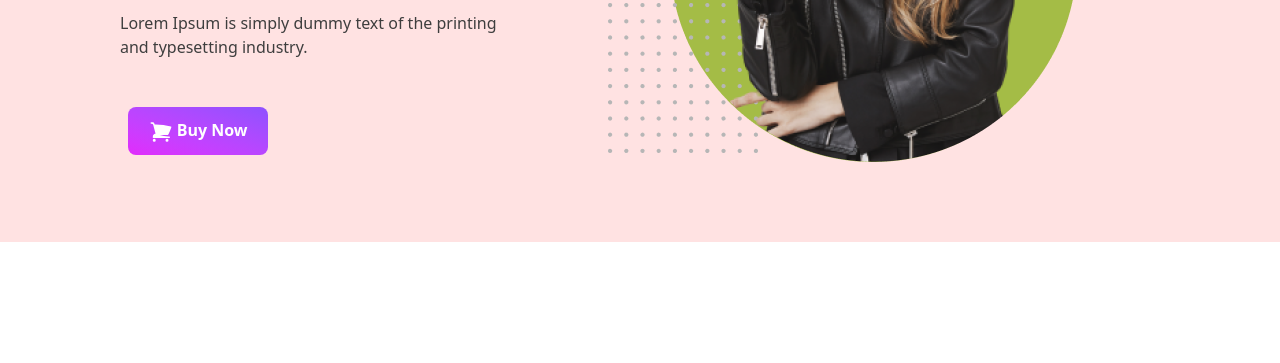
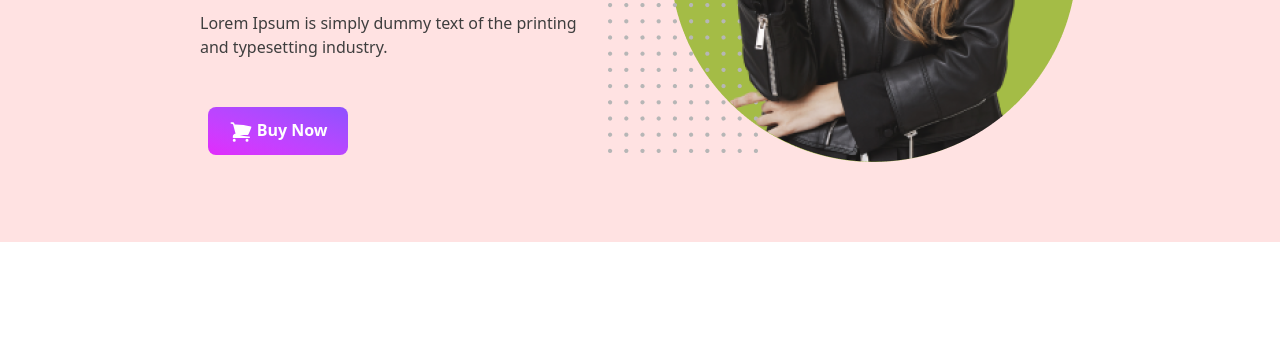
Before and after one commit to ashikk99/penguin-fashion, a plain HTML site: page index.html in a window 1280 px wide. Shown: the part 437-800 px from the top of the page. Drawn offline with nearby package versions, Linux system fonts and the light colour scheme.

Commit message:
bannar complated th penguin fashion

```diff
--- a/index.html
+++ b/index.html
@@ -23,7 +23,7 @@
                 </ul>
             </nav>
             <div class="sm:md:flex justify-between">
-                <div class="pt-20 pl-15 sm:pl-30">
+                <div class="pt-20 pl-15 sm:pl-50">
                     <h1 class="text-7xl uppercase font-medium">
                         <span class="text-[#FABE4C]">Be the Penguins</span>
                         <br>
```
